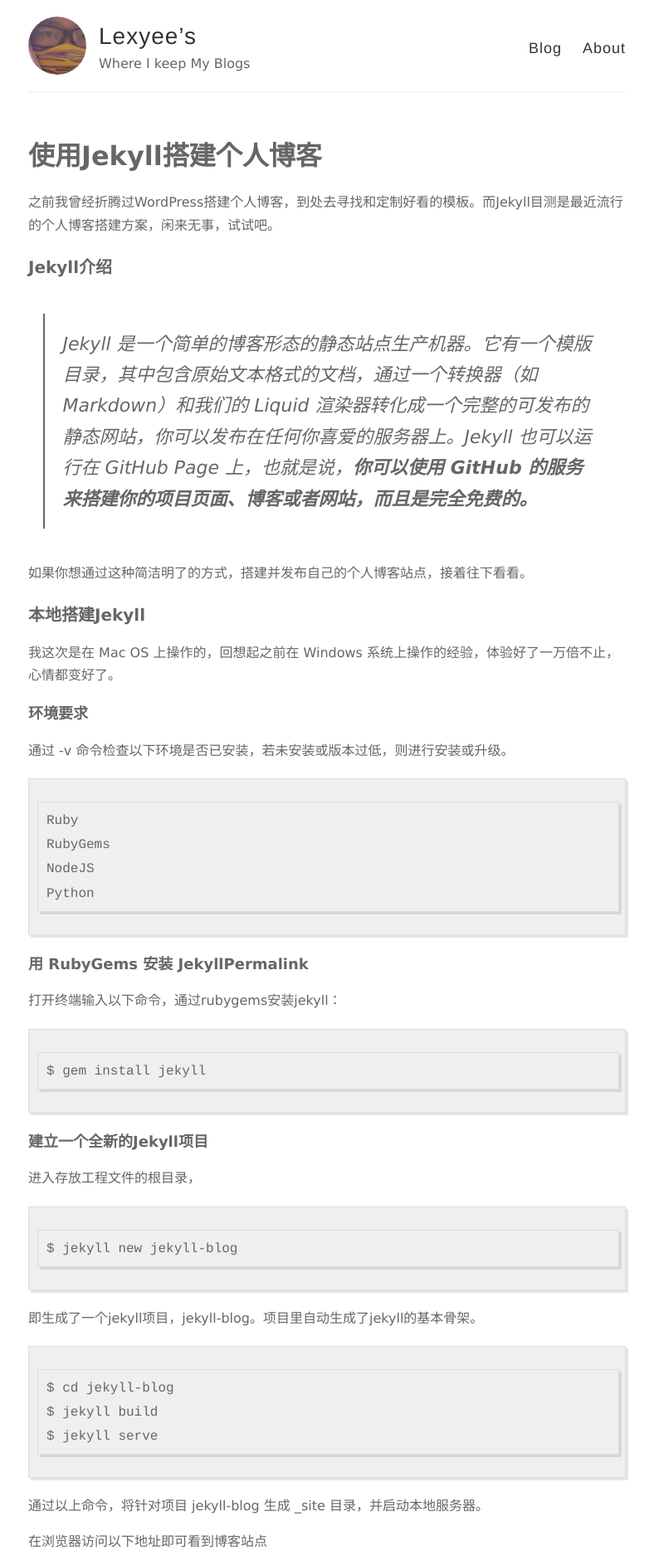
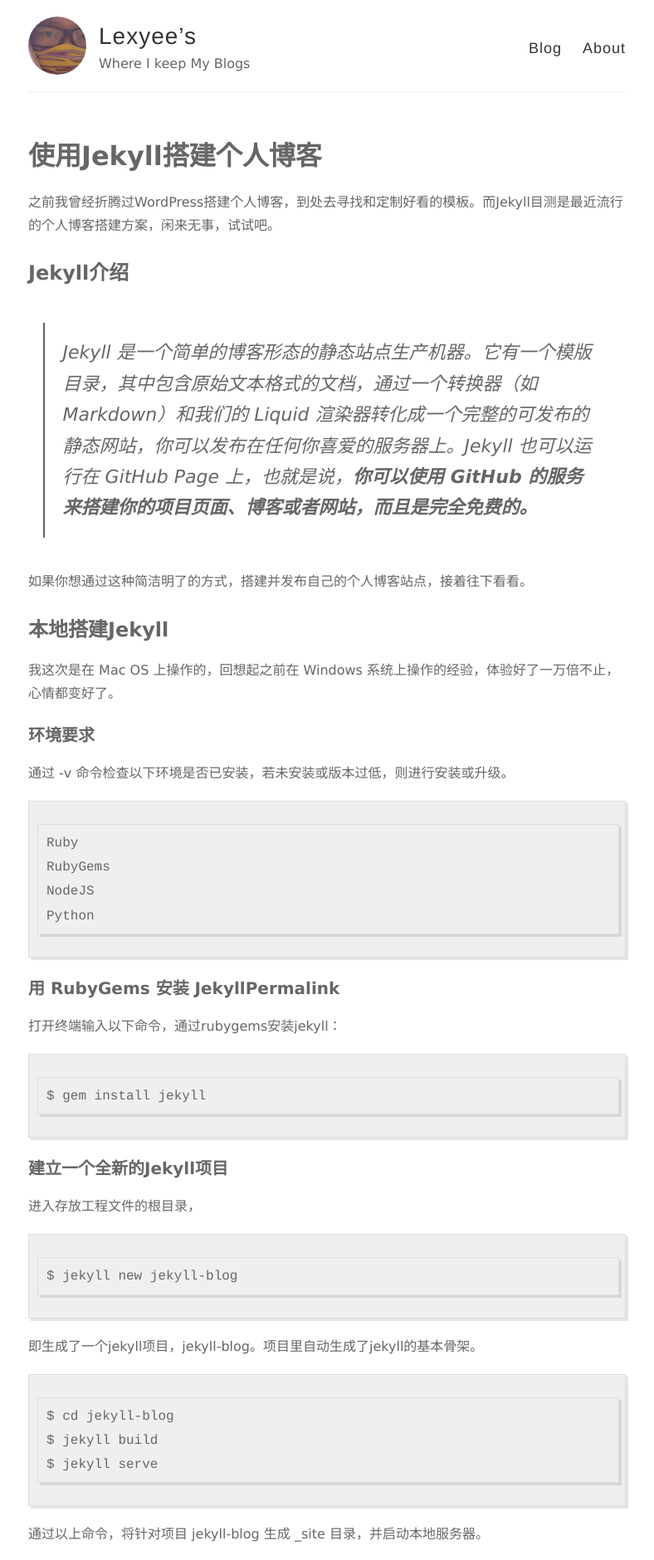
Before and after one commit to lexyee/blog, a Jekyll site: the page built from _posts/2016-09-10-使用jekyll搭建个人博客.md, in a window 1280 px wide. Shown: the top 1880 px of the page at 83% size, without its empty margins (246-1034 px from the left). Built offline with Jekyll 4.4.1, drawn with Linux system fonts in a browser that asks for light colours.

```diff
--- a/_posts/2016-09-10-使用jekyll搭建个人博客.md
+++ b/_posts/2016-09-10-使用jekyll搭建个人博客.md
@@ -5,18 +5,18 @@ title: 使用Jekyll搭建个人博客
 
 之前我曾经折腾过WordPress搭建个人博客，到处去寻找和定制好看的模板。而Jekyll目测是最近流行的个人博客搭建方案，闲来无事，试试吧。
 
-### Jekyll介绍
+## Jekyll介绍
 
 >Jekyll 是一个简单的博客形态的静态站点生产机器。它有一个模版目录，其中包含原始文本格式的文档，通过一个转换器（如 Markdown）和我们的 Liquid 渲染器转化成一个完整的可发布的静态网站，你可以发布在任何你喜爱的服务器上。Jekyll 也可以运行在 GitHub Page 上，也就是说，<b>你可以使用 GitHub 的服务来搭建你的项目页面、博客或者网站，而且是完全免费的。</b>
 
 如果你想通过这种简洁明了的方式，搭建并发布自己的个人博客站点，接着往下看看。
 
 
-### 本地搭建Jekyll
+## 本地搭建Jekyll
 
 我这次是在 Mac OS 上操作的，回想起之前在 Windows 系统上操作的经验，体验好了一万倍不止，心情都变好了。
 
-#### 环境要求
+### 环境要求
 
 通过 -v 命令检查以下环境是否已安装，若未安装或版本过低，则进行安装或升级。
 
@@ -26,14 +26,14 @@ title: 使用Jekyll搭建个人博客
     Python
 
 
-#### 用 RubyGems 安装 JekyllPermalink
+### 用 RubyGems 安装 JekyllPermalink
 
 打开终端输入以下命令，通过rubygems安装jekyll：
 
     $ gem install jekyll
 
 
-#### 建立一个全新的Jekyll项目
+### 建立一个全新的Jekyll项目
 
 进入存放工程文件的根目录，
 
@@ -57,7 +57,7 @@ title: 使用Jekyll搭建个人博客
 为了更多快好省地建立这个Jekyll博客站点，继续下面的步骤。
 
 
-#### 利用已有的开源Jekyll项目
+### 利用已有的开源Jekyll项目
 
 利用 Github 上已有的开源项目，以此入手再研究定制自己需要的内容，可以节省大量时间。
 
@@ -87,7 +87,7 @@ title: 使用Jekyll搭建个人博客
 <i>注意，针对配置文件 _config.yml 进行的改动不能实时生效，需要 Ctrl+C 停止服务器，然后build之后，再启动才能生效。</i>
 
 
-### 通过Github发布Jekyll个人博客
+## 通过Github发布Jekyll个人博客
 
 将上面已经修改好的Jekyll项目上传到Github，这样代码便部署上去了。接着利用GitHub Pages，可以为博客设置网址，并可公开访问。
 
@@ -100,13 +100,13 @@ title: 使用Jekyll搭建个人博客
 <i>注意：建议忽略_site目录，因为 Github Pages 是可以build jekyll项目的。并且在每次文件发生更改后，都会rebuild以呈现</i>
 
 
-# [点击这里查看 Lexyee's Blog](lexyee.github.io)
+## [点击这里查看 Lexyee's Blog](lexyee.github.io)
 
 
 
 
 
-#### 附：一个典型完整的Jekyll项目结构
+### 附：一个典型完整的Jekyll项目结构
 
     .
     ├── _config.yml #配置文件
@@ -127,6 +127,6 @@ title: 使用Jekyll搭建个人博客
     └── index.html
 
 
-#### 参考资料
+### 参考资料
 [Jekyll指南](https://jekyllrb.com)
 [Build A Blog With Jekyll And GitHub Pages](https://www.smashingmagazine.com/2014/08/build-blog-jekyll-github-pages/)
```
Also changed, not shown: 2 other files.
